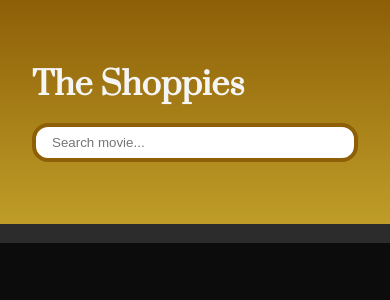
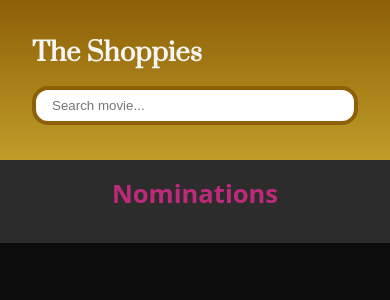
Before and after one commit to algojedi/shoppies, a React (Create React App) app: page / in a window 390 px wide. Shown: the top 300 px of the page. Built offline with nearby package versions, Linux system fonts and the light colour scheme.

Commit message:
resized navbar on mobile

```diff
--- a/src/App.scss
+++ b/src/App.scss
@@ -30,12 +30,17 @@ $breakpoint-tablet: 700px;
     @media (max-width: $breakpoint-tablet) {
         grid-template-columns: 1fr;
         justify-content: center;
-        --navbar-height: 14rem;
+        padding: 0px 2rem;
+        // --navbar-height: 12rem;
     }
     &_title {
         color: var(--white);
         font-size: 2rem;
         font-family: 'Prata', serif;
+
+        @media (max-width: $breakpoint-tablet) {
+            font-size: 1.6rem;
+        }
     }
     &_input {
         padding: 0.5rem 1rem;
--- a/src/components/movie-card/movie-card.scss
+++ b/src/components/movie-card/movie-card.scss
@@ -31,11 +31,12 @@
             }
         }
         &_nominate-btn {
+            background-color: var(--black-light);
             border: 1px solid var(--primary);
+            border-radius: var(--border-radius-small);
             color: var(--primary);
             cursor: pointer;
-            border-radius: var(--border-radius-small);
-            background-color: var(--black-light);
+            font-weight: bold;
             padding: 0.2rem 0.25rem;
             transition: all 0.25s ease-in-out;
             &:hover {
```
